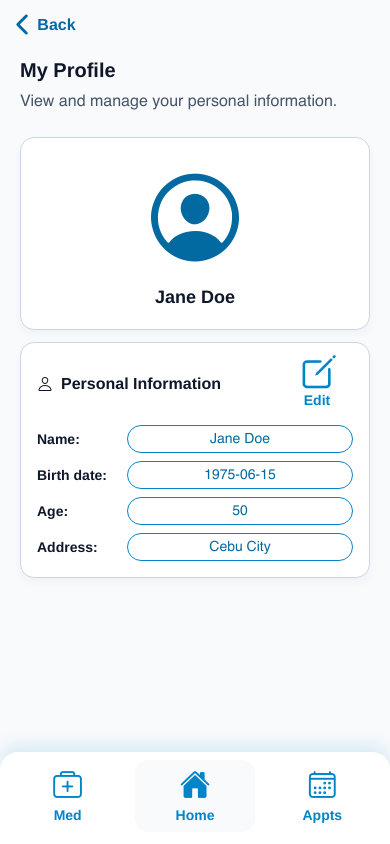
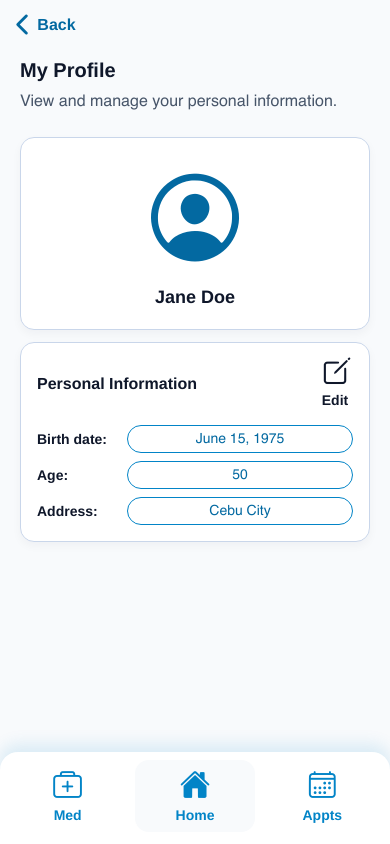
Before and after one commit to secretiv3plotter/Med-Dumdom, a React Native app: screen / in a window 390 px wide. Both pictures are taken after a click on the button "Profile". Built offline with nearby package versions, Linux system fonts and the light colour scheme.

Commit message:
Refine profile edit controls and birth date display

```diff
--- a/src/features/patient/screens/ProfileScreen.js
+++ b/src/features/patient/screens/ProfileScreen.js
@@ -50,6 +50,23 @@ const toDraft = (profile) => ({
   birthDate: profile.birthDate ? profile.birthDate.toISOString().slice(0, 10) : '',
   address: profile.address || '',
 });
+
+const formatBirthDate = (birthDate) => {
+  if (!birthDate) {
+    return '--';
+  }
+
+  const parsed = birthDate instanceof Date ? birthDate : new Date(birthDate);
+  if (Number.isNaN(parsed.getTime())) {
+    return '--';
+  }
+
+  return parsed.toLocaleDateString('en-US', {
+    month: 'long',
+    day: 'numeric',
+    year: 'numeric',
+  });
+};
 
 export default function ProfileScreen({ navigation }) {
   const returnRoute = navigation?.currentParams?.returnTo || ROUTES.HOME;
@@ -171,7 +188,6 @@ export default function ProfileScreen({ navigation }) {
           <TextCard cardStyle={styles.profileCard}>
             <View style={styles.infoTitleRow}>
               <View style={styles.infoTitleGroup}>
-                <Ionicons name="person-outline" size={16} color={colors.title} />
                 <Text style={styles.infoTitle}>Personal Information</Text>
               </View>
               <View style={styles.editActionWrap}>
@@ -185,9 +201,11 @@ export default function ProfileScreen({ navigation }) {
                 ) : (
                   <EditButton
                     onPress={() => setIsEditing(true)}
+                    iconSize={moderateScale(32)}
+                    iconColorOverride={colors.title}
                     style={styles.editActionButton}
                     circleStyle={styles.editActionCircle}
-                    textStyle={styles.editActionText}
+                    textStyle={[styles.editActionText, styles.editTextBlack]}
                   />
                 )}
               </View>
@@ -228,13 +246,9 @@ export default function ProfileScreen({ navigation }) {
             ) : (
               <>
                 <View style={styles.infoRow}>
-                  <Text style={styles.infoLabel}>Name:</Text>
-                  <Text style={styles.infoValue}>{profile.fullName || '--'}</Text>
-                </View>
-                <View style={styles.infoRow}>
                   <Text style={styles.infoLabel}>Birth date:</Text>
                   <Text style={styles.infoValue}>
-                    {profile.birthDate ? profile.birthDate.toISOString().slice(0, 10) : '--'}
+                    {formatBirthDate(profile.birthDate)}
                   </Text>
                 </View>
                 <View style={styles.infoRow}>
@@ -392,11 +406,11 @@ const styles = StyleSheet.create({
     fontWeight: '700',
   },
   editActionWrap: {
-    minWidth: 72,
-    alignItems: 'center',
+    minWidth: 0,
+    alignItems: 'flex-end',
   },
   editActionButton: {
-    minWidth: 64,
+    minWidth: 0,
   },
   editActionCircle: {
     width: 36,
@@ -407,6 +421,9 @@ const styles = StyleSheet.create({
     ...typography.bodySmall,
     fontWeight: '700',
     marginTop: -8,
+  },
+  editTextBlack: {
+    color: colors.title,
   },
   label: {
     ...typography.bodySmall,
--- a/src/shared/components/common/CrudButton.js
+++ b/src/shared/components/common/CrudButton.js
@@ -13,6 +13,7 @@ export default function CrudButton({
   label,
   icon = 'add',
   iconSize = DEFAULT_ICON_SIZE,
+  iconColorOverride,
   onPress,
   variant = 'solid',
   disabled = false,
@@ -25,7 +26,8 @@ export default function CrudButton({
   const outline = variant === 'outline';
   const redSolid = variant === 'redSolid';
   const disabledIconColor = colors.bodyMuted;
-  const iconColor = disabled ? disabledIconColor : solid || redSolid ? colors.surface : colors.brand;
+  const computedIconColor = disabled ? disabledIconColor : solid || redSolid ? colors.surface : colors.brand;
+  const iconColor = iconColorOverride ?? computedIconColor;
   const effectiveIconSize = outline && iconSize === DEFAULT_ICON_SIZE ? CIRCLE_SIZE : iconSize;
 
   return (
@@ -143,7 +145,7 @@ export function EditButton(props) {
       label="Edit"
       icon="create-outline"
       variant="outline"
-      iconSize={EDIT_ICON_SIZE}
+      iconSize={props.iconSize ?? EDIT_ICON_SIZE}
       circleStyle={[{ paddingLeft: moderateScale(4) }, props.circleStyle]}
       textStyle={[{ marginTop: -LABEL_LIFT }, props.textStyle]}
     />
```
